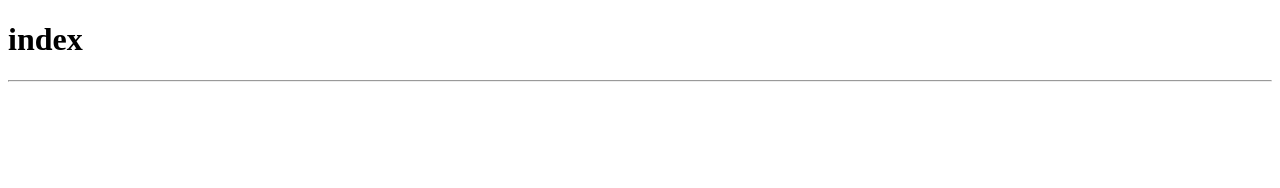
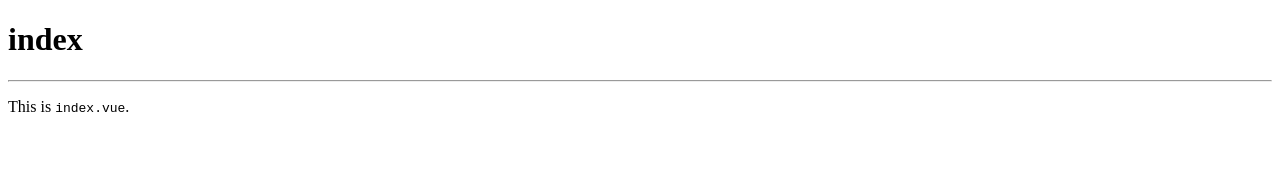
Before and after one commit to gslin/nuxt-playground, a Nuxt app: page / in a window 1280 px wide. Shown: the top 188 px of the page. Built offline with nearby package versions, Linux system fonts and the light colour scheme.

Commit message:
Set / for prerender.

```diff
--- a/pages/index.vue
+++ b/pages/index.vue
@@ -1,4 +1,11 @@
+<script setup>
+definePageMeta({
+  prerender: true,
+});
+</script>
+
 <template>
 <h1>index</h1>
 <hr>
+<p>This is <code>index.vue</code>.</p>
 </template>
```
